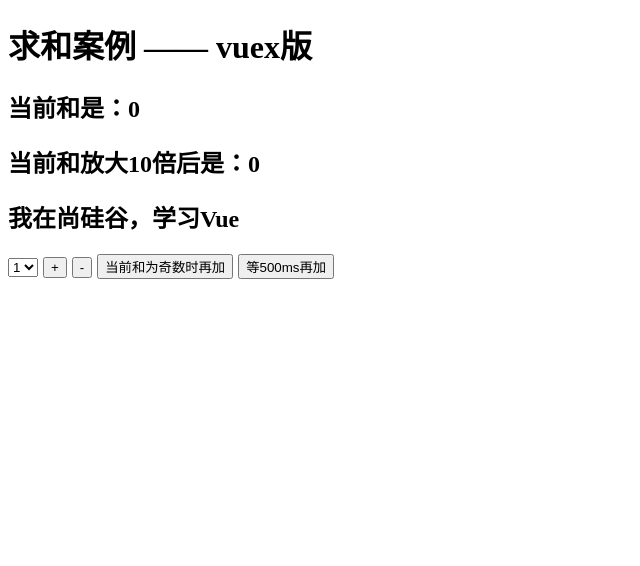
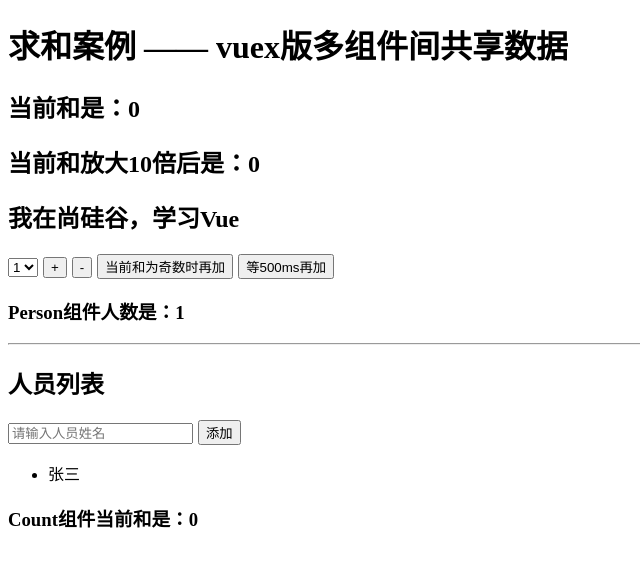
Before and after one commit to Xiao-Ning-166/vue_code, a Vue app in the folder vue_test/: page / in a window 1280 px wide. Shown: the top 566 px of the page, without its empty margins (0-640 px from the left). Built offline with nearby package versions, Linux system fonts and the light colour scheme.

Commit message:
求和案例 —— vuex版多组件间数据共享

```diff
--- /dev/null
+++ b/vue_test/17_求和案例_vuex多组件间数据共享_src/App.vue
@@ -0,0 +1,30 @@
+<template>
+    <div class="app">
+        <h1 v-text="title"></h1>
+
+        <Count />
+        <hr>
+        <Person/>
+    </div>
+</template>
+
+<script>
+    import Count from './components/Count.vue'
+    import Person from './components/Person.vue'
+    export default {
+        name: 'App',
+        components: {
+            Count,
+            Person
+        },
+        data() {
+            return {
+                title: '求和案例 —— vuex版多组件间共享数据'
+            }
+        },
+    }
+</script>
+
+<style>
+
+</style>
--- /dev/null
+++ b/vue_test/17_求和案例_vuex多组件间数据共享_src/components/Count.vue
@@ -0,0 +1,72 @@
+<template>
+    <div>
+        <h2>当前和是：{{sum}}</h2>
+        <h2>当前和放大10倍后是：{{bigSum}}</h2>
+        <h2>我在{{school}}，学习{{subject}}</h2>
+        <select v-model.number="n">
+            <option value="1">1</option>
+            <option value="2">2</option>
+            <option value="3">3</option>
+        </select>
+        <button @click="add(n)">+</button>
+        <button @click="sub(n)">-</button>
+        <button @click="addOdd(n)">当前和为奇数时再加</button>
+        <button @click="addWait(n)">等500ms再加</button>
+        <h3>Person组件人数是：{{personList.length}}</h3>
+    </div>
+</template>
+
+<script>
+    // 引入mapState
+    import {mapActions, mapGetters, mapMutations, mapState} from 'vuex'
+    export default {
+        name: 'Count',
+        data() {
+            return {
+                n: 1,
+            }
+        },
+        methods: {
+            // 对象写法
+            ...mapMutations({add:'ADD',sub:'SUB'}),
+
+            // 数组写法
+            // ...mapMutations(['ADD','SUB']),
+
+            /*
+            addOdd() {
+                this.$store.dispatch('addOdd',this.n)
+            },
+            addWait() {
+                this.$store.dispatch('addWait',this.n)
+            }
+            */
+
+           // 对象写法
+           ...mapActions({addOdd:'addOdd',addWait:'addWait'}),
+
+            // 数组写法
+            // ...mapActions(['addOdd','addWait'])
+        },
+        computed: {
+            // 借助 mapState 生成计算属性，从 State 中读取数据（对象写法）
+                // ...：将对象中的 键值对 展开
+            // ...mapState({sum:'sum',school:'school',subject:'subject'}),
+
+            // 借助 mapState 生成计算属性，从 State 中读取数据（数组写法）
+            ...mapState(['sum','school','subject','personList']),
+
+            // 借助 mapGetters 生成计算属性，从 getters 中读取数据（对象写法）
+            // ...mapGetters({bigSum:'bigSum'}),
+
+            // 借助 mapGetters 生成计算属性，从 getters 中读取数据（数组写法）
+            ...mapGetters(['bigSum']),
+        }
+    }
+</script>
+
+<style>
+    button {
+        margin-left: 5px;
+    }
+</style>
--- /dev/null
+++ b/vue_test/17_求和案例_vuex多组件间数据共享_src/components/Person.vue
@@ -0,0 +1,38 @@
+<template>
+    <div>
+        <h2>人员列表</h2>
+        <input type="text" placeholder="请输入人员姓名" v-model="name">
+        <button @click="addPerson">添加</button>
+        <ul>
+            <li v-for="p in personList" :key="p.id">{{p.name}}</li>
+        </ul>
+        <h3>Count组件当前和是：{{sum}}</h3>
+    </div>
+</template>
+
+<script>
+    import {mapState} from 'vuex'
+    import {nanoid} from 'nanoid'
+    export default {
+        name: 'Person',
+        data() {
+            return {
+                name: ''
+            }
+        },
+        computed: {
+            ...mapState({personList:'personList',sum:'sum'})
+        },
+        methods: {
+            addPerson() {
+                const person = {id:nanoid(),name:this.name}
+                this.$store.commit('ADD_PERSON',person)
+                this.name = ''
+            }
+        },
+    }
+</script>
+
+<style>
+
+</style>
--- /dev/null
+++ b/vue_test/17_求和案例_vuex多组件间数据共享_src/main.js
@@ -0,0 +1,15 @@
+import Vue from 'vue'
+import App from './App.vue'
+
+
+// 引入store
+import store from './store/index'
+
+Vue.config.productionTip=false
+
+
+new Vue({
+    el: '#app',
+    store: store,
+    render: h => h(App),
+})
--- /dev/null
+++ b/vue_test/17_求和案例_vuex多组件间数据共享_src/store/index.js
@@ -0,0 +1,72 @@
+/**
+ * 该文件用于创建vuex中最为核心的store
+ */
+// 引入vue
+import Vue from 'vue'
+// 引入Vuex
+import Vuex from 'vuex'
+
+// 使用Vuex插件
+Vue.use(Vuex)
+
+// 准备actions —— 用于响应组件中的动作
+const actions = {
+    /*
+    add: function(context,n) {
+        context.commit('ADD', n)
+    },
+    sub(context,n) {
+        context.commit('SUB', n)
+    },
+    */
+    addOdd(context,n) {
+        if(context.state.sum % 2) {
+            context.commit('ADD', n)
+        }
+    },
+    addWait(context,n) {
+        setTimeout(()=>{
+            context.commit('ADD',n)
+        },500)
+    }
+}
+// 准备mutations —— 用于操作数据
+const mutations = {
+    ADD(state,n) {
+        state.sum += n
+    },
+    SUB(state,n) {
+        state.sum -= n
+    },
+    ADD_PERSON(state,person) {
+        state.personList.unshift(person)
+    }
+}
+// 准备state —— 用于准备存储数据
+const state = {
+    sum: 0,
+    school: '尚硅谷',
+    subject: 'Vue',
+    personList: [
+        {id:'001',name:'张三'}
+    ]
+}
+// 准备 getters —— 用于将state中的数据加工
+const getters = {
+    bigSum(state) {
+        return state.sum * 10
+    }
+}
+
+// 创建并暴露 store
+export default new Vuex.Store({
+    // actions: actions,
+    // mutations: mutations,
+    // state: state
+
+    // 简写形式：当key名 = value名
+    actions,
+    mutations,
+    state,
+    getters
+})
--- a/vue_test/vue.config.js
+++ b/vue_test/vue.config.js
@@ -54,7 +54,10 @@
       // entry: '15_搭建vuex开发环境_src/main.js'
 
       // 16_求和案例_vuex版_src
-      entry: '16_求和案例_vuex版_src/main.js'
+      // entry: '16_求和案例_vuex版_src/main.js'
+
+      // 17_求和案例_vuex多组件间数据共享_src
+      entry: '17_求和案例_vuex多组件间数据共享_src/main.js'
     }
   },
   /* 11_vue中的axios操作_src
```
